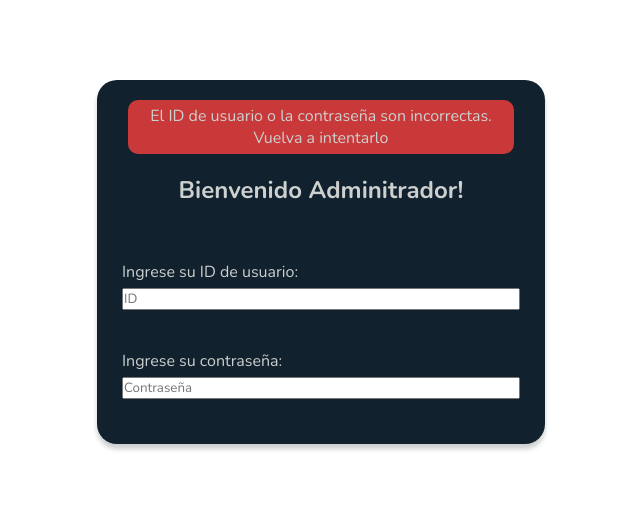
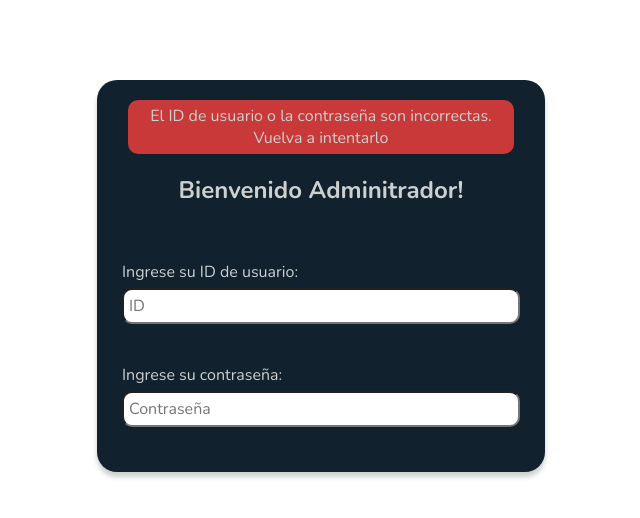
Before and after one commit to KIHM-02/Jackes_2.0, a PHP site: page /admin/index.php in a window 1280 px wide. Shown: the top 518 px of the page, without its empty margins (319-959 px from the left). Run offline with PHP 8.4, Linux system fonts and the light colour scheme.

Commit message:
End of styles for Admin's login

```diff
--- a/admin/css/index.css
+++ b/admin/css/index.css
@@ -45,3 +45,9 @@
     font-size: var(--text-normal);
     margin-bottom: 5px;
 }
+
+.inputs{
+    padding: 5px;
+    font-size: var(--text-normal);
+    border-radius: var(--box-small-radius);
+}
```
